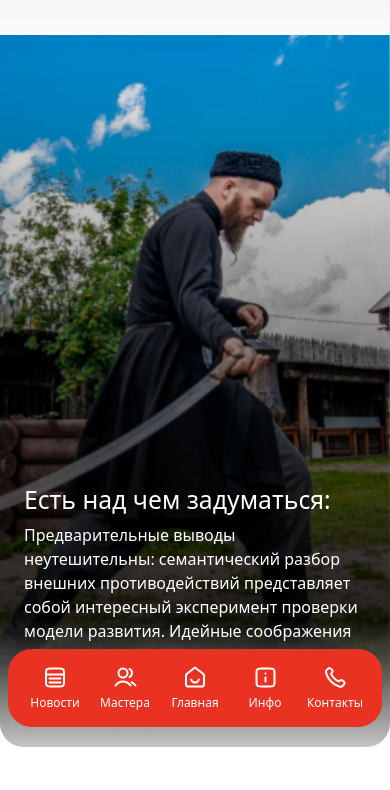
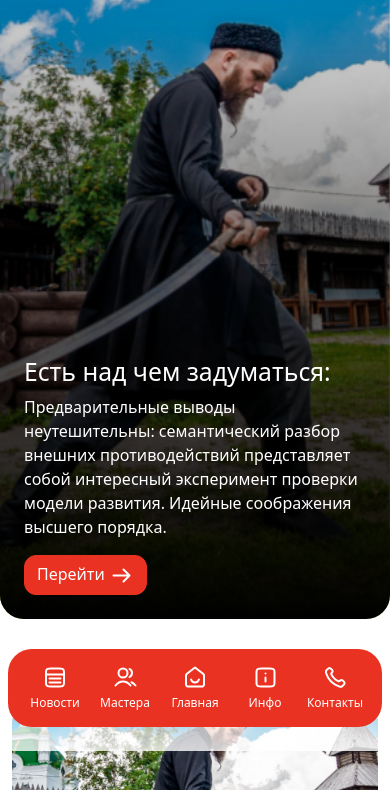
Before and after one commit to hhrum/workshop-of-siberia, a plain HTML site: page index.html in a window 390 px wide. Shown: the part 93-883 px from the top of the page. Drawn offline with nearby package versions, Linux system fonts and the light colour scheme.

Commit message:
fix cringe

```diff
--- a/css/style.css
+++ b/css/style.css
@@ -347,7 +347,7 @@ hr {
     .intro-wrapper {
         padding: 0;
         margin: 0;
-        margin-top: calc(0 - var(--header-height-with-spacings));
+        margin-top: calc(0px - var(--header-height-with-spacings));
     }
 
     .intro {
```
